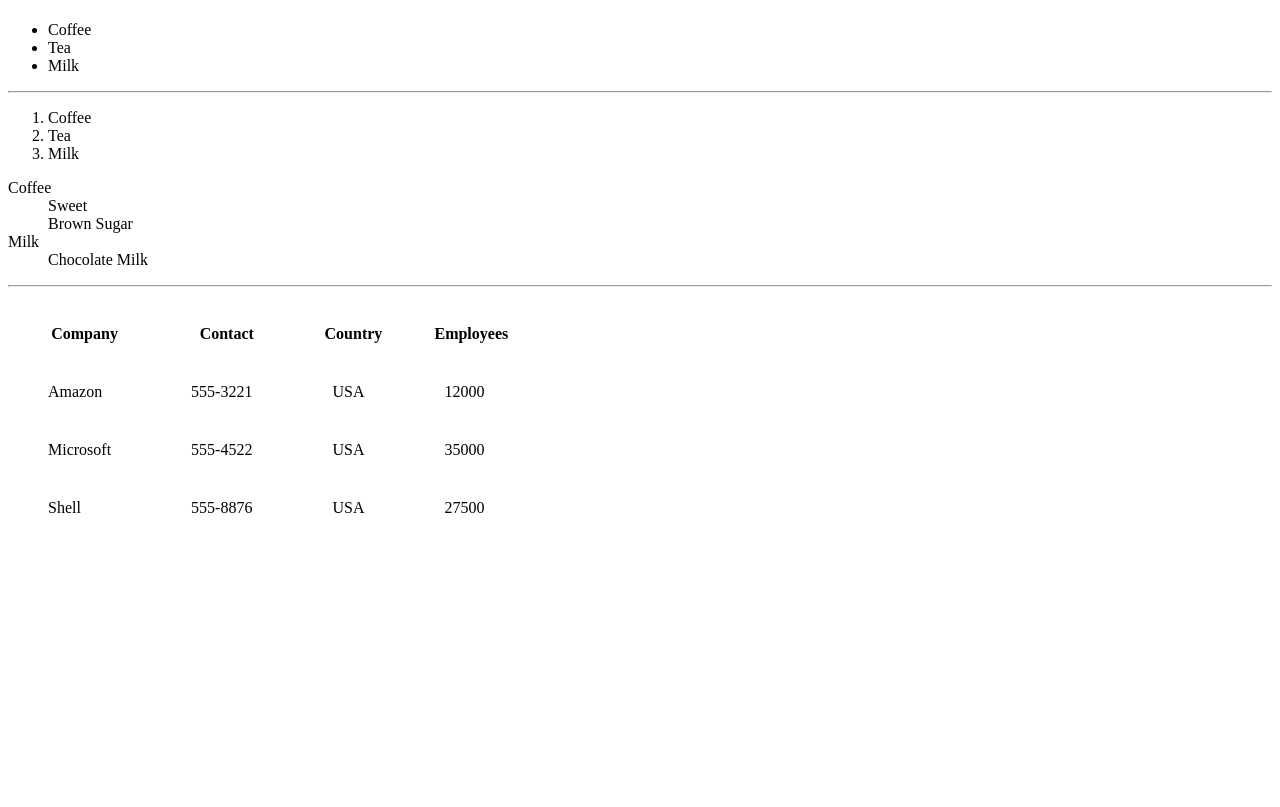
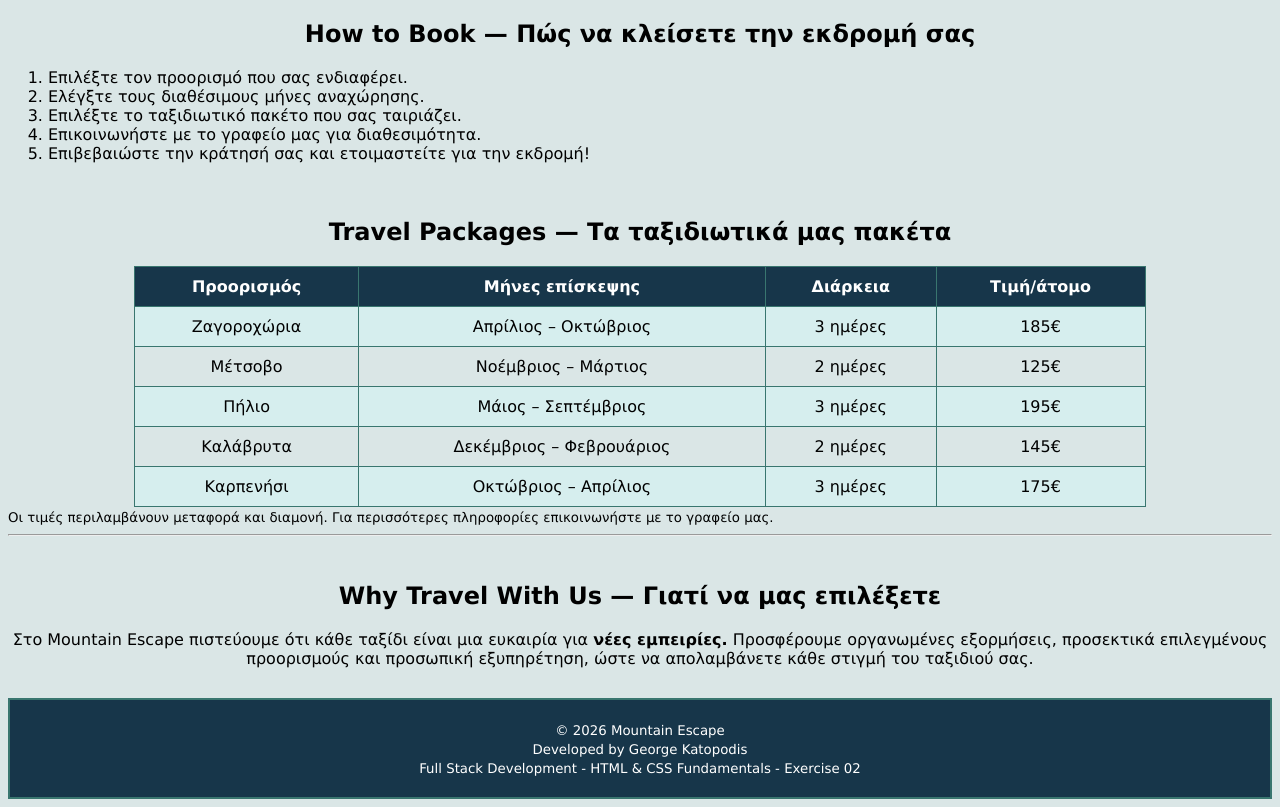
Before and after one commit to GeorgeKat039/fullstack-html-css-02, a plain HTML site: page index.html in a window 1280 px wide. Shown: the part 856-1663 px from the top of the page. Before the commit the page ends 1411 px from the top, so only its background shows below. Drawn offline with Linux system fonts and the light colour scheme.

Commit message:
Improve Mountain Escape travel page with CSS styling

```diff
--- a/index.html
+++ b/index.html
@@ -1,115 +1,155 @@
 <!DOCTYPE html>
-<html lang="en">
+<html lang="el">
 <head>
     <meta charset="UTF-8">
     <meta name="viewport" content="width=device-width, initial-scale=1.0">
-    <title>Second Page</title>
-
+    <title>Mountain Escape - Ορεινές Εξορμήσεις</title>
     <style>
-        p {color: red;
-            font-family: 'Courier New', Courier, monospace;
-            font-size: 144%;
-            border: 2px solid powderblue;
-            padding: 10px;
-            margin: 30px;
+        body{
+            font-family: Verdana, Geneva, Tahoma, sans-serif;
+            background-color: #dae6e6;
         }
-        h1 {color: blue;
-            font-family: Verdana, Geneva, Tahoma, sans-serif;
-            font-size: 200%;
+        h1{
+           background-color: #17364a;
+           color:white;
+           text-align: center;
+           padding: 25px;
+           border: 2px solid #39766f;
         }
 
-        img {
-            width:70px;
-            height: 80px;
+        h2,h3,p{
+            text-align: center;
         }
 
         table{
-            border-spacing: 10px;
+            width: 80%;
+            margin: auto;
+            text-align: center;
+            border-collapse: collapse;
+        }
+
+        th,td{
+            border: 1px solid #39766f;
+            padding:10px;
         }
 
         th {
-            padding: 20px;
+            background-color: #17364a;
+            color: white;
         }
 
-        td{
-            padding-top: 10px;
-            padding-bottom: 20px;
-            padding-left: 30px;
-            padding-right: 40px;
+        tr:nth-child(even) {
+            background-color: #D6EEEE;
         }
+
+        footer {
+            background-color: #17364a;
+            color: white;
+            text-align: center;
+            padding: 20px;
+            border: 2px solid #39766f;
+            margin-top: 30px;
+            }
 
     </style>
 </head>
 <body>
-    <h1>HEADING 1</h1>
-    <p>Paragraph 1</p>
-    <p>Paragraph 2</p>
-    <p>Paragraph 3</p>
-    <p>Paragraph 4</p>
-    <p>Paragraph 5</p>
-    <p>Paragraph 6</p>
-    <p>Paragraph 7</p>
+    <h1>MOUNTAIN ESCAPE</h1>
+    <h3>Ανακαλύψτε τους ομορφότερους ορεινούς προορισμούς της Ελλάδας</h3>
+    <p>Καλώς ήρθατε στο Mountain Escape! Δημιουργούμε μοναδικές ταξιδιωτικές εμπειρίες για όσους
+        αγαπούν τη φύση, την περιπέτεια και τις αυθεντικές αποδράσεις.
+        Επιλέξτε τον αγαπημένο σας προορισμό και αφήστε τα υπόλοιπα σε εμάς.
+    </p>
+    <hr>
+    <br>
+    <p style="text-align: center;">
+        <img src="images/mountain-spot.jpg"
+            alt="Mountain landscape with a beautiful lake"
+            width="600"
+            style="border: 4px solid #39766f;">
+    </p>
+    <br>
+    <h2>Our Destinations — Οι προορισμοί μας</h2>
+    <ul>
+        <li>Ζαγοροχώρια: Παραδοσιακά πέτρινα χωριά, γεφύρια και μοναδικά μονοπάτια.</li>
+        <li>Μέτσοβο: Ορεινή παράδοση, τοπικές γεύσεις και εντυπωσιακά τοπία.</li>
+        <li>Πήλιο: Ο συνδυασμός βουνού και θάλασσας σε έναν μαγευτικό προορισμό.</li>
+        <li>Καλάβρυτα: Ιστορία, φυσική ομορφιά και χειμερινές δραστηριότητες.</li>
+        <li>Καρπενήσι: Καταπράσινα δάση, ποτάμια και περιπέτεια στη φύση.</li>
+    </ul>
+    <br>
+    <h2>How to Book — Πώς να κλείσετε την εκδρομή σας</h2>
+    <ol>
+        <li>Επιλέξτε τον προορισμό που σας ενδιαφέρει.</li>
+        <li>Ελέγξτε τους διαθέσιμους μήνες αναχώρησης.</li>
+        <li>Επιλέξτε το ταξιδιωτικό πακέτο που σας ταιριάζει.</li>
+        <li>Επικοινωνήστε με το γραφείο μας για διαθεσιμότητα.</li>
+        <li>Επιβεβαιώστε την κράτησή σας και ετοιμαστείτε για την εκδρομή!</li>
+    </ol>
 
-    <a href="https://www.google.com">Click Here</a><br>
-    <a href="https://www.google.com" target="_blank">Click Here - New Page</a><br>
-    <a href="https://www.google.com" target="_parent">Click Here - Parent</a><br>
-    <a href="https://www.google.com" target="_top">Click Here - Top</a><br>
-    <a href="https://www.google.com" target="_self">Click Here - Self</a><br><br>
-    <a href="https://www.google.com">
-        <img src="images/mountain-spot.jpg" alt="mountain view" >
-    </a>
+    <br>
+    <h2>Travel Packages — Τα ταξιδιωτικά μας πακέτα</h2>
+    <table>
+        <tr>
+            <th>Προορισμός</th>
+            <th>Μήνες επίσκεψης</th>
+            <th>Διάρκεια</th>
+            <th>Τιμή/άτομο</th>
+        </tr>
+        <tr>
+            <td>Ζαγοροχώρια</td>
+            <td>Απρίλιος – Οκτώβριος</td>
+            <td>3 ημέρες</td>
+            <td>185€</td>
+        </tr>
+        <tr>
+            <td>Μέτσοβο</td>
+            <td>Νοέμβριος – Μάρτιος</td>
+            <td>2 ημέρες</td>
+            <td>125€</td>
+        </tr>
+        <tr>
+            <td>Πήλιο</td>
+            <td>Μάιος – Σεπτέμβριος</td>
+            <td>3 ημέρες</td>
+            <td>195€</td>
+        </tr>
+        <tr>
+            <td>Καλάβρυτα</td>
+            <td>Δεκέμβριος – Φεβρουάριος</td>
+            <td>2 ημέρες</td>
+            <td>145€</td>
+        </tr>
+        <tr>
+            <td>Καρπενήσι</td>
+            <td>Οκτώβριος – Απρίλιος</td>
+            <td>3 ημέρες</td>
+            <td>175€</td>
+        </tr>
+    </table>
+    <small>Οι τιμές περιλαμβάνουν μεταφορά και διαμονή. Για περισσότερες πληροφορίες επικοινωνήστε με το γραφείο μας.</small>
+    <hr>
+    <br>
+    <h2>Why Travel With Us — Γιατί να μας επιλέξετε</h2>
+    <p>Στο Mountain Escape πιστεύουμε ότι κάθε ταξίδι είναι μια ευκαιρία για <strong>νέες εμπειρίες.</strong>
+        Προσφέρουμε οργανωμένες εξορμήσεις, προσεκτικά επιλεγμένους προορισμούς και
+        προσωπική εξυπηρέτηση, ώστε να απολαμβάνετε κάθε στιγμή του ταξιδιού σας.
+    </p>
 
-    <button>Button 1</button>
-    <br>
-    <br>
-    <ul>
-        <li>Coffee</li>
-        <li>Tea</li>
-        <li>Milk</li>
-    </ul>
-    <hr>
-    <ol>
-        <li>Coffee</li>
-        <li>Tea</li>
-        <li>Milk</li>
-    </ol>
+
+    <footer style="text-align: center;">
+        <small>
+            © 2026 Mountain Escape
+            <br>
+            Developed by George Katopodis
+            <br>
+            Full Stack Development - HTML & CSS Fundamentals - Exercise 02
+        </small>
+    </footer>
+</body>
+</html>
+
+
     <!--Unordered list: Λίστα χωρίς αρίθμηση -->
     <!--Ordered list: Λίστα με αρίθμηση -->
-
-    <dl>
-        <dt>Coffee</dt>
-        <dd>Sweet</dd>
-        <dd>Brown Sugar</dd>
-        <dt>Milk</dt>
-        <dd>Chocolate Milk</dd>
-    </dl>
-    <hr>
     <!--DL Description list -- Define term -- Describe term -->
-    <table>
-        <tr>
-            <th>Company</th>
-            <th>Contact</th>
-            <th>Country</th>
-            <th>Employees</th>
-        </tr>
-        <tr>
-            <td>Amazon</td>
-            <td>555-3221</td>
-            <td>USA</td>
-            <td>12000</td>
-        </tr>
-        <tr>
-            <td>Microsoft</td>
-            <td>555-4522</td>
-            <td>USA</td>
-            <td>35000</td>
-        </tr>
-        <tr>
-            <td>Shell</td>
-            <td>555-8876</td>
-            <td>USA</td>
-            <td>27500</td>
-        </tr>
-    </table>
-</body>
-</html>
```
